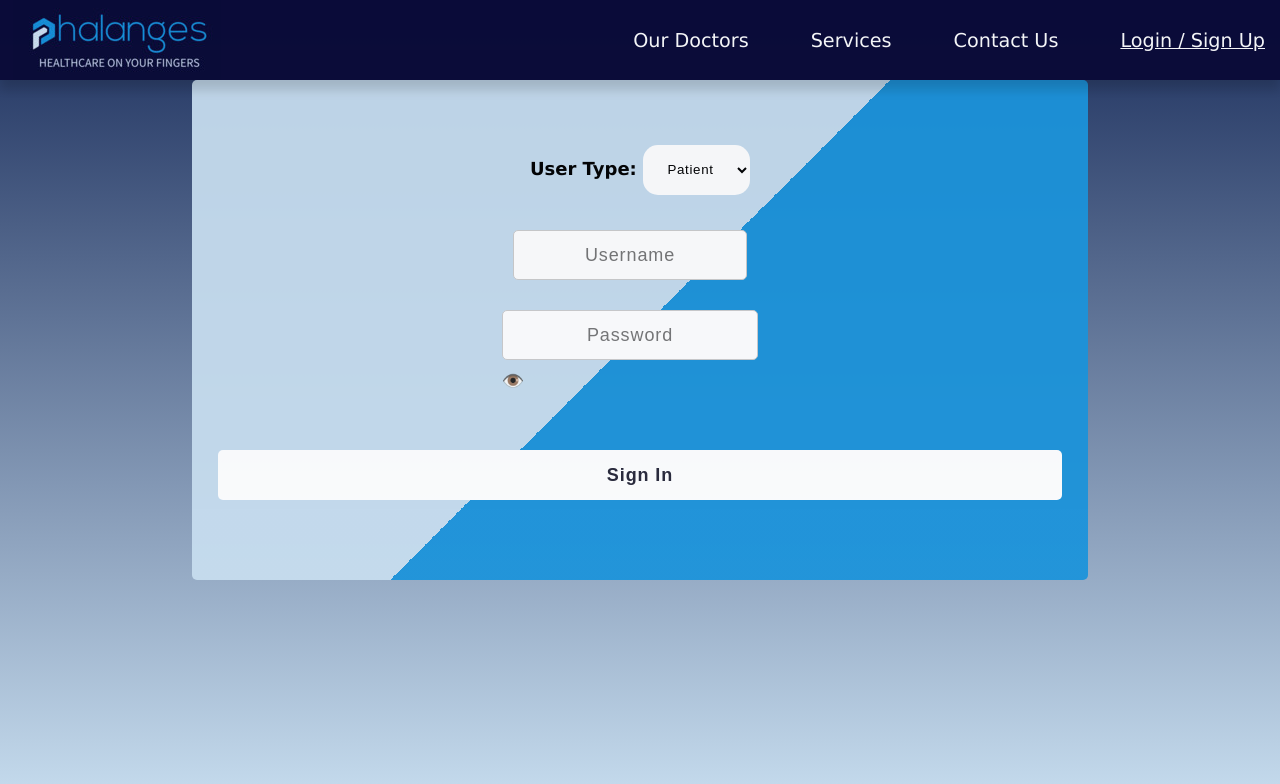
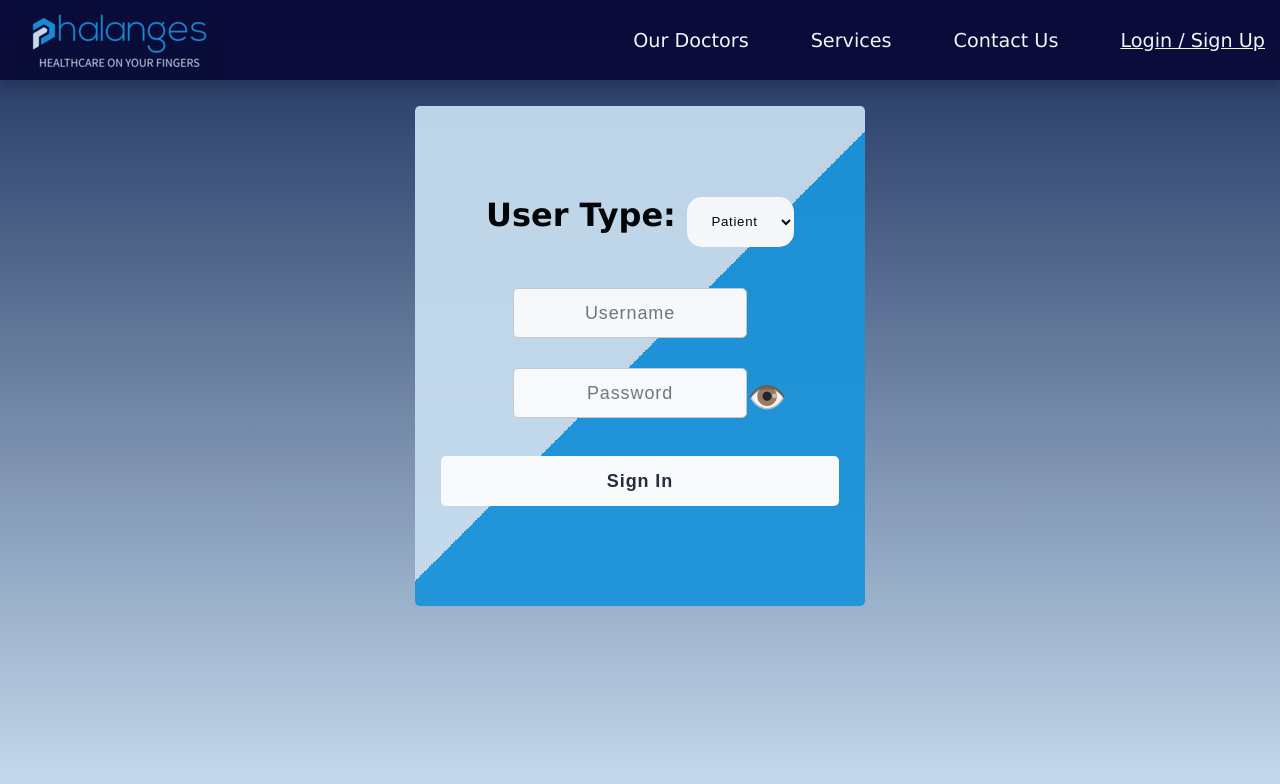
Before and after one commit to VedikaSingh1/Phalanges_Bolt, a React (Create React App) app: page /login-signup in a window 1280 px wide. Shown: the top 784 px of the page. Built offline with nearby package versions, Linux system fonts and the light colour scheme.

Commit message:
Css fixing

```diff
--- a/src/components/Sections/login.css
+++ b/src/components/Sections/login.css
@@ -18,13 +18,13 @@ body {
 
 form {
   font-family: "Lucida Sans", "Lucida Sans Regular", "Lucida Grande",
-    "Lucida Sans Unicode", Geneva Verdana, sans-serif;
-  font-size: xx-large;
-  width: 450px;
+    "Lucida Sans Unicode", Geneva Verdana, sans-serif !important;
+  font-size: xx-large !important;
+  width: 450px !important;
   min-height: 500px;
   height: auto;
   border-radius: 5px;
-  margin: 2% auto;
+  margin: 2% auto !important;
   padding: 2%;
   background-image: linear-gradient(-225deg, #c6dcee 50%, #1c93da 50%);
   display: flex;
@@ -57,6 +57,11 @@ select {
   transition: all 0.2s linear;
   margin: 7% auto;
   letter-spacing: 0.05em;
+}
+
+#eye {
+  position: absolute;
+  margin-top: 30px;
 }
 
 button {
```
